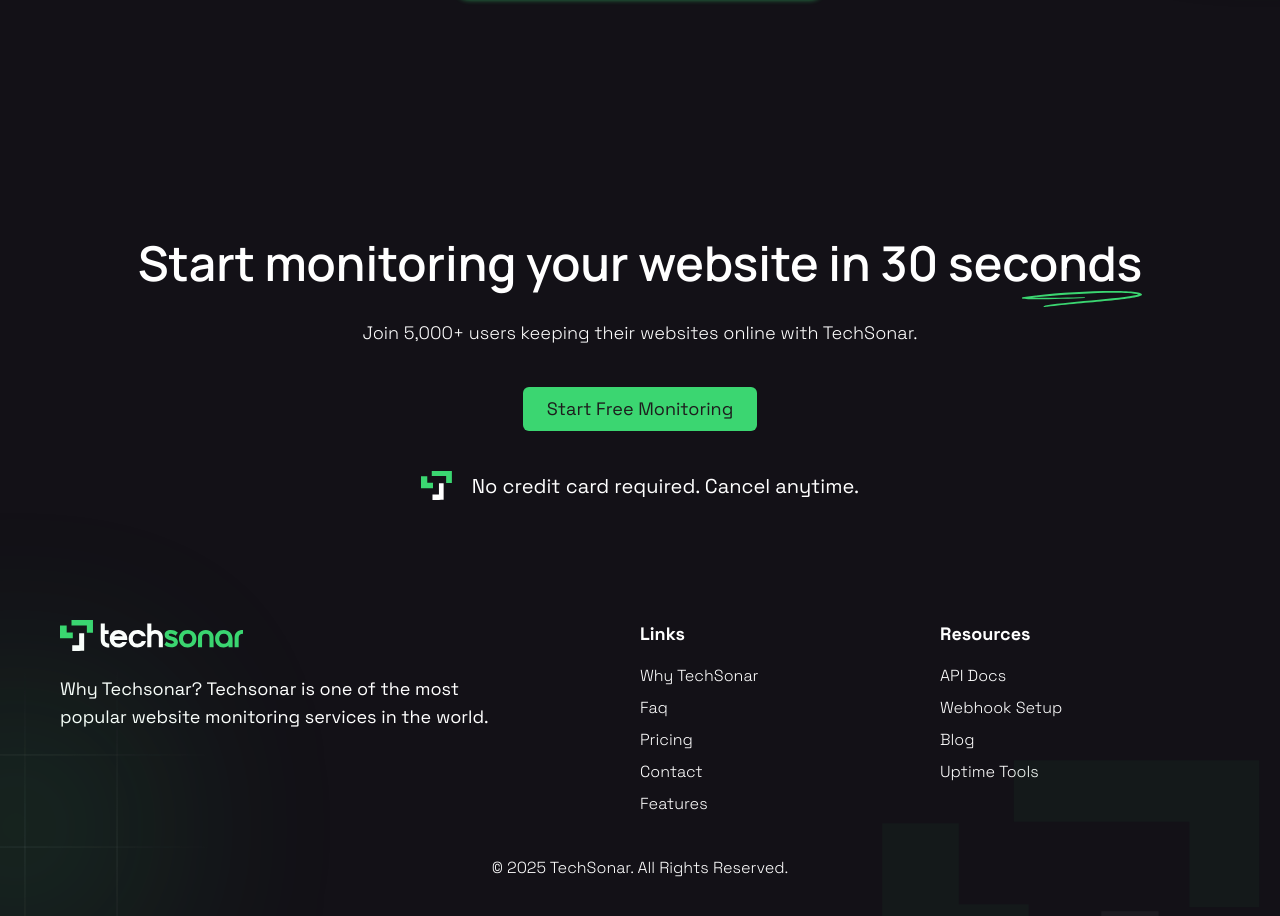
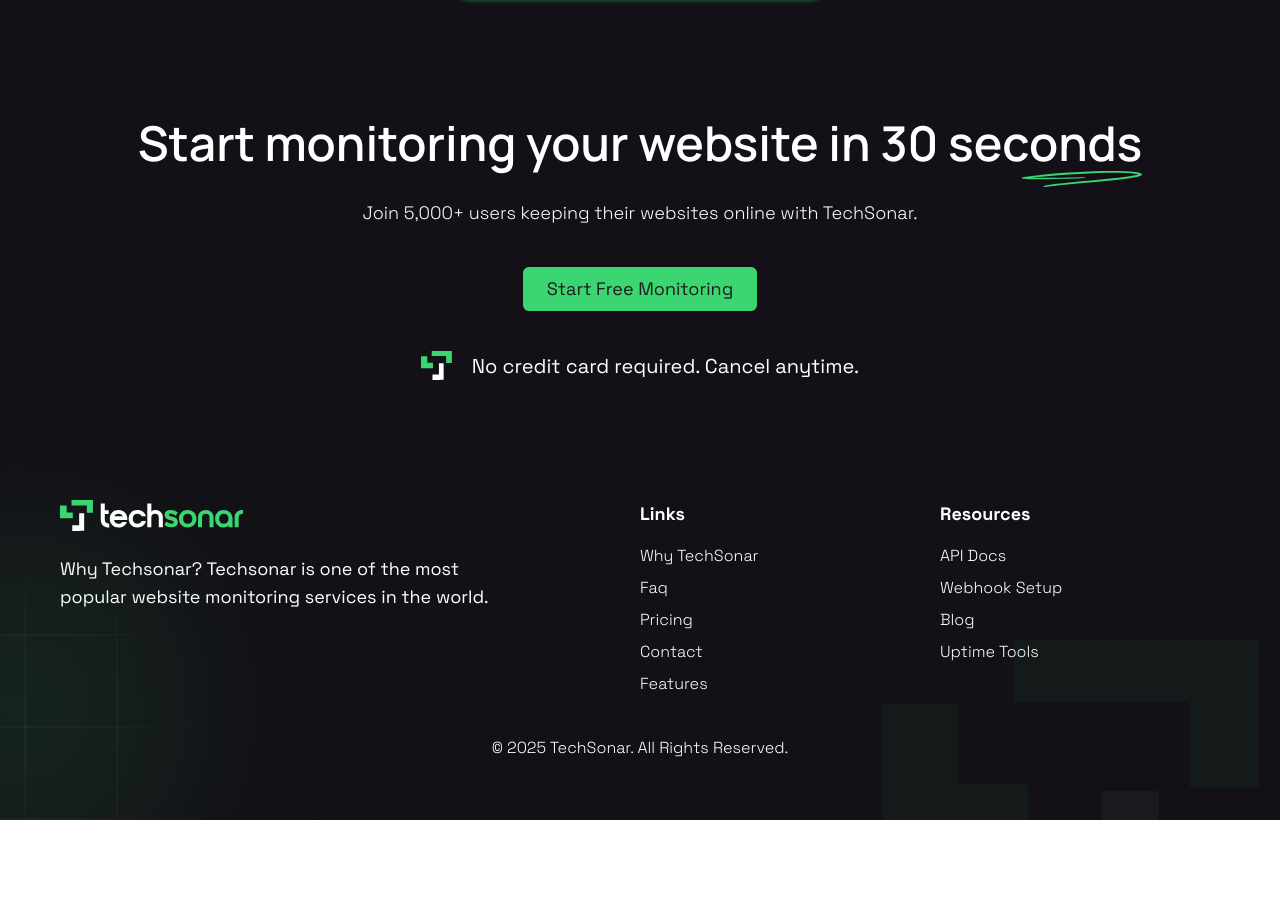
Before and after one commit to dkvaghela25/techsonar-clone, a React (Vite) app: page / in a window 1280 px wide. Shown: the part 6245-7161 px from the top of the page. After the commit the page ends 7065 px from the top, so only its background shows below. Built offline with nearby package versions, Linux system fonts and the light colour scheme.

Commit message:
Fixed some UI overlaps

```diff
--- a/src/components/StartMonitoring/StartMonitoring.jsx
+++ b/src/components/StartMonitoring/StartMonitoring.jsx
@@ -2,7 +2,7 @@
 
 const StartMonitoring = ({ ref }) => {
     return (
-        <div ref={ref} className="mx-10 max-lg:mx-0 flex flex-col gap-10 items-center py-30 max-lg:py-15">
+        <div ref={ref} className="mx-10 max-lg:mx-0 flex flex-col gap-10 items-center pb-30 max-lg:pb-15">
             <Title
                 title="Start monitoring your website in 30 seconds"
                 description="Join 5,000+ users keeping their websites online with TechSonar."
--- a/src/components/WelcomeModal/FloatingDashboard.jsx
+++ b/src/components/WelcomeModal/FloatingDashboard.jsx
@@ -7,7 +7,7 @@
 const FloatingDashboard = () => {
     return (
         <FadeAnimation axes="Up" >
-            <div className="lg:relative md:max-lg:mx-2 -top-112.5 -mb-112.5 max-sm:mb-0  max-sm:mx-0 sm:max-lg:-top-65 sm:max-lg:-mb-65 max-sm:my-4 m-9 rounded-lg overflow-hidden">
+            <div className="md:relative md:max-lg:mx-2 -top-112.5 -mb-112.5 max-sm:mb-0  max-sm:mx-0 sm:max-lg:-top-65 sm:max-lg:-mb-65 max-sm:my-4 m-9 rounded-lg overflow-hidden">
                 <div className="bg-primary-bg flex justify-between px-6 py-3 max-sm:px-3 max-sm:py-1.5 items-center">
                     <div className="flex gap-2 max-sm:gap-1">
                         <FaCircle className="text-ios-close max-sm:text-xs" />
```
